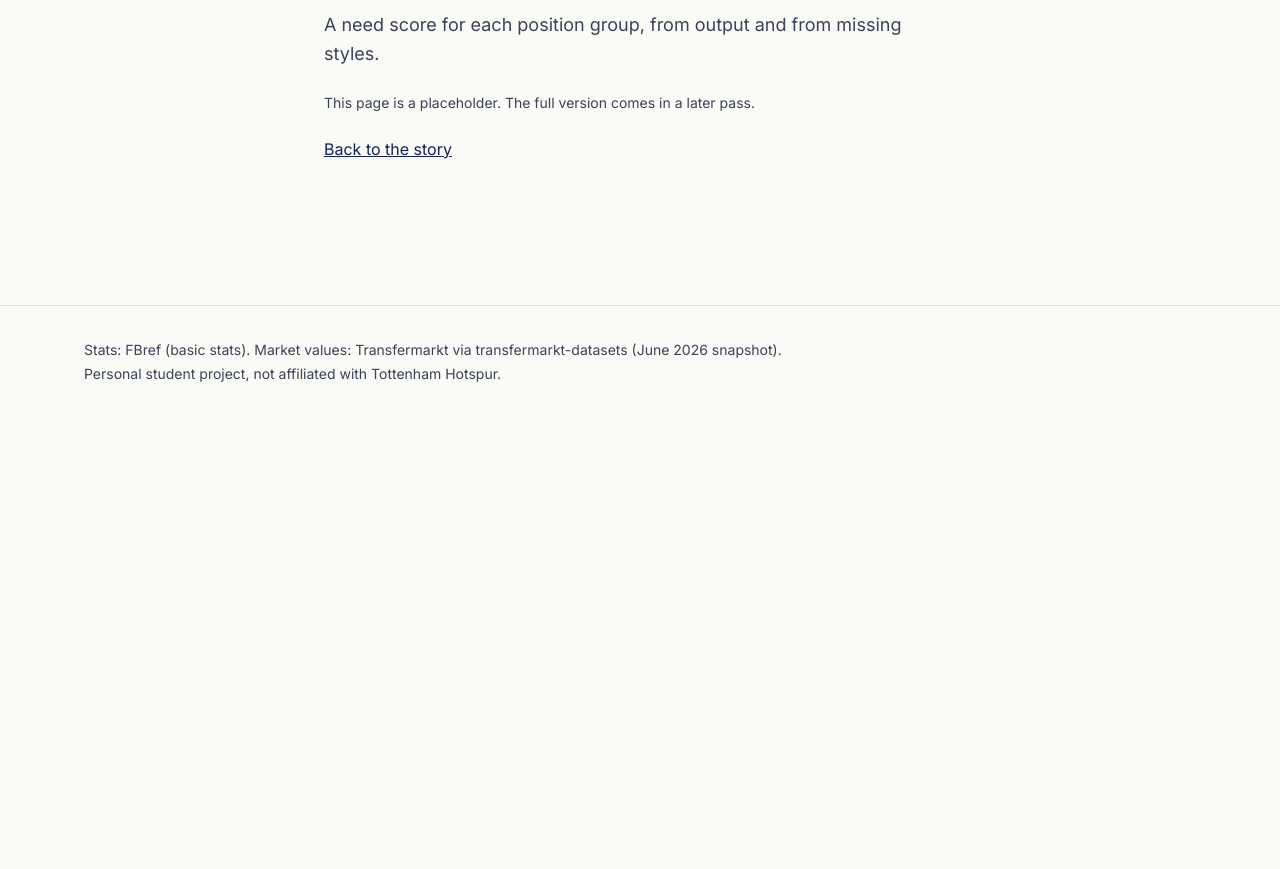
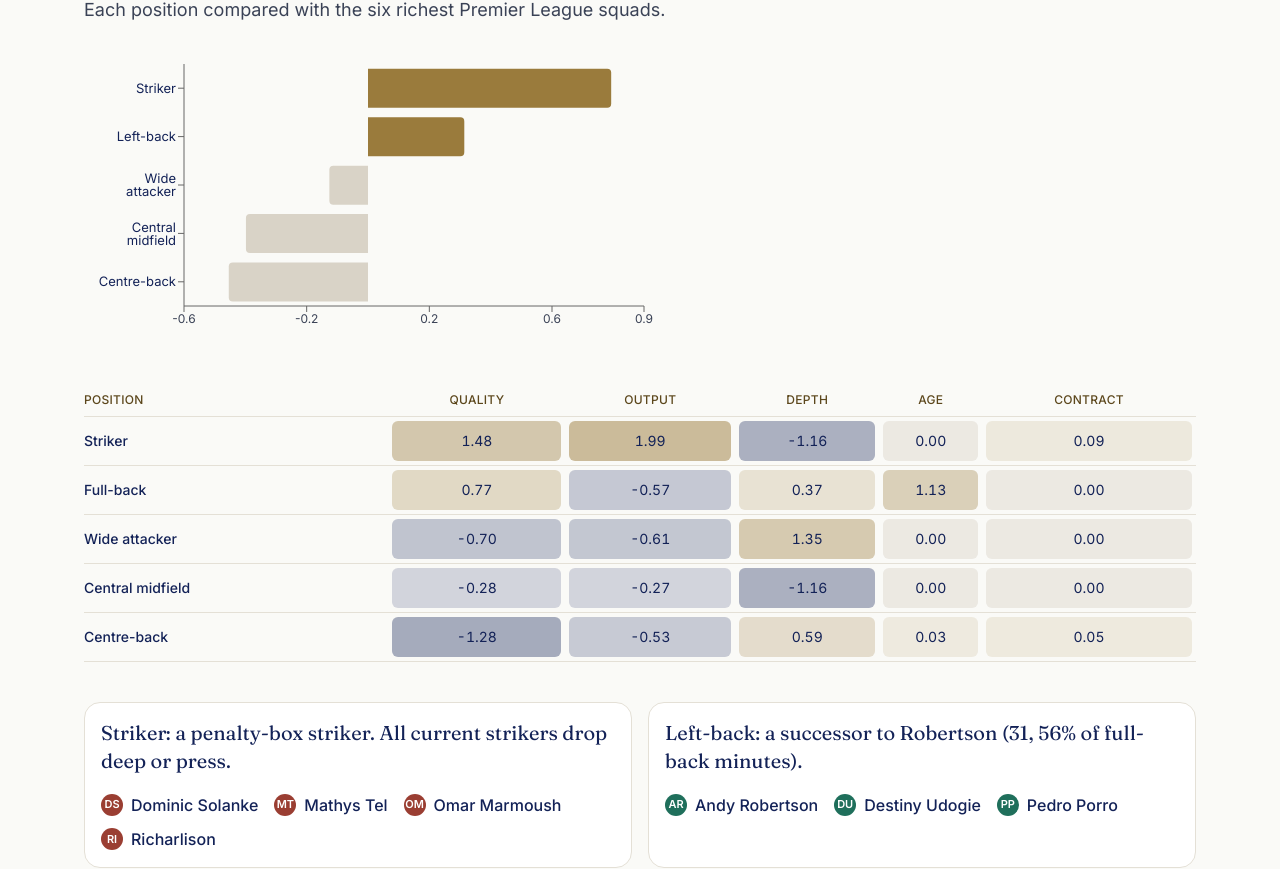
Before and after one commit to samvitchoudhary/spurs-moneyball, a Next.js app in the folder web/: page /needs in a window 1280 px wide. Shown: the part 191-1060 px from the top of the page. Before the commit the page ends 800 px from the top, so only its background shows below. Built offline with nearby package versions, Linux system fonts and the light colour scheme.

Commit message:
Replace the needs placeholder with the recruitment page
Show the need-score bars, component heatmap, and striker and left-back verdicts from the exported JSON, including the stored sensitivity result.

Co-authored-by: Cursor <cursoragent@cursor.com>

```diff
--- a/web/app/needs/page.tsx
+++ b/web/app/needs/page.tsx
@@ -1,13 +1,153 @@
-import { PlaceholderPage } from "@/components/placeholder-page";
+import { NeedsBars } from "@/components/charts/needs-bars";
+import { MethodDrawer } from "@/components/method-drawer";
+import { PlayerChip } from "@/components/player-chip";
+import { SectionHeader } from "@/components/section-header";
+import { getNeedsData, getPlayer, getSquad } from "@/lib/data";
+import type { Need, NeedComponents, NeedsSensitivity, SquadPlayer } from "@/lib/types";
+
+const COMPONENTS: { key: keyof NeedComponents; label: string }[] = [
+  { key: "quality", label: "Quality" },
+  { key: "output", label: "Output" },
+  { key: "depth", label: "Depth" },
+  { key: "age", label: "Age" },
+  { key: "contract", label: "Contract" },
+];
 
 export const metadata = { title: "Needs" };
 
 export default function Page() {
+  const { positions, needsSensitivity } = getNeedsData();
+  const needs = [...positions].sort((a, b) => a.rank - b.rank);
+  const squad = getSquad();
+  const strikers = squad.filter((player) => player.positionGroup === "ST");
+  const fullbacks = squad.filter((player) => player.positionGroup === "FB");
+  const robertson = fullbacks.find((player) => player.id === "andy-robertson-1994");
+  const robertsonAge = robertson ? getPlayer(robertson.id)?.age : null;
+  const fullback = needs.find((need) => need.positionGroup === "FB");
+  const ageShare = fullback?.raw.ageShare;
+
   return (
-    <PlaceholderPage
-      eyebrow="The squad"
-      title="What Spurs need"
-      dek="A need score for each position group, from output and from missing styles."
-    />
+    <div className="mx-auto max-w-6xl px-5 py-12">
+      <SectionHeader
+        eyebrow="The squad"
+        title="Where Spurs need to recruit"
+        dek="Each position compared with the six richest Premier League squads."
+      />
+      <div className="mt-8 max-w-xl">
+        <NeedsBars needs={needs} />
+      </div>
+      <div className="mt-10 overflow-x-auto">
+        <table className="w-full min-w-[36rem] border-collapse text-sm">
+          <thead>
+            <tr className="border-b border-[#E4E0D6] text-left text-xs uppercase tracking-wide text-[#5C471C]">
+              <th className="py-2 pr-4 font-medium">Position</th>
+              {COMPONENTS.map((column) => (
+                <th key={column.key} className="px-2 py-2 text-center font-medium">
+                  {column.label}
+                </th>
+              ))}
+            </tr>
+          </thead>
+          <tbody>
+            {needs.map((need) => (
+              <tr key={need.positionGroup} className="border-b border-[#E4E0D6]">
+                <th className="py-2 pr-4 text-left font-medium text-[#132257]">{need.position}</th>
+                {COMPONENTS.map((column) => (
+                  <td key={column.key} className="p-1">
+                    <ComponentCell need={need} component={column.key} />
+                  </td>
+                ))}
+              </tr>
+            ))}
+          </tbody>
+        </table>
+      </div>
+      <div className="mt-10 grid gap-4 md:grid-cols-2">
+        <VerdictCard title="Striker: a penalty-box striker. All current strikers drop deep or press." players={strikers} />
+        <VerdictCard
+          title={`Left-back: a successor to Robertson (${robertsonAge ?? "—"}, ${shareLabel(ageShare)} of full-back minutes).`}
+          players={fullbacks}
+        />
+      </div>
+      <MethodDrawer title="How this works">
+        <p>Quality is 35% of the score, output 25%, depth 20%, age 10%, and contract 10%.</p>
+        <p>{sensitivityLine(needsSensitivity)}</p>
+        <p>There is no injury data. The 2026–27 season is only partial, and the comparison uses basic stats only.</p>
+      </MethodDrawer>
+    </div>
   );
 }
+
+function ComponentCell({ need, component }: { need: Need; component: keyof NeedComponents }) {
+  const value = need.components[component];
+  return (
+    <span
+      title={rawTooltip(need, component)}
+      className="group relative flex h-10 items-center justify-center rounded-md tabular text-[#132257]"
+      style={{ backgroundColor: heatColor(value) }}
+    >
+      {value == null ? "—" : value.toFixed(2)}
+      <span className="pointer-events-none absolute bottom-full left-1/2 z-10 mb-1 hidden -translate-x-1/2 whitespace-nowrap rounded-md bg-[#132257] px-2 py-1 text-xs text-white group-hover:block">
+        {rawTooltip(need, component)}
+      </span>
+    </span>
+  );
+}
+
+function VerdictCard({ title, players }: { title: string; players: SquadPlayer[] }) {
+  return (
+    <article className="rounded-2xl border border-[#E4E0D6] bg-white p-4">
+      <h3 className="font-serif text-xl leading-snug text-[#132257]">{title}</h3>
+      <div className="mt-4 flex flex-wrap gap-x-4 gap-y-2">
+        {players.map((player) => (
+          <PlayerChip
+            key={player.id}
+            id={player.inPlayers ? player.id : null}
+            name={player.name}
+            positionGroup={player.positionGroup}
+          />
+        ))}
+      </div>
+    </article>
+  );
+}
+
+function heatColor(value: number | null) {
+  if (value == null || value === 0) return "rgba(217, 211, 199, 0.45)";
+  const strength = Math.min(Math.abs(value) / 2, 1);
+  const alpha = 0.12 + strength * 0.38;
+  return value > 0 ? `rgba(154, 123, 60, ${alpha})` : `rgba(19, 34, 87, ${alpha})`;
+}
+
+function rawTooltip(need: Need, component: keyof NeedComponents) {
+  const raw = need.raw;
+  if (component === "quality") return `${euros(raw.spursQualityEur)} vs ${euros(raw.benchmarkQualityEur)}`;
+  if (component === "depth") return `${count(raw.spursDepth)} vs ${count(raw.benchmarkDepth)}`;
+  if (component === "output") return raw.outputPercentile == null ? "—" : `${raw.outputPercentile}th percentile`;
+  if (component === "age") return `${shareLabel(raw.ageShare)} of minutes`;
+  return `${shareLabel(raw.contractShare)} of minutes`;
+}
+
+function euros(value: number | null) {
+  if (value == null) return "—";
+  return `€${Math.round(value / 1_000_000)}m`;
+}
+
+function count(value: number | null) {
+  if (value == null) return "—";
+  return Number.isInteger(value) ? String(value) : value.toFixed(1);
+}
+
+function shareLabel(value: number | null | undefined) {
+  if (value == null) return "—";
+  return `${Math.round(value * 100)}%`;
+}
+
+function sensitivityLine(sensitivity: NeedsSensitivity) {
+  if (!sensitivity.top2EqualWeightsChanged && !sensitivity.top2Quality50Changed) {
+    return "The top 2 didn't change under equal weights or with quality at 50%.";
+  }
+  const equal = sensitivity.top2EqualWeightsChanged ? "changed" : "didn't change";
+  const quality = sensitivity.top2Quality50Changed ? "changed" : "didn't change";
+  return `The top 2 ${equal} under equal weights, and ${quality} with quality at 50%.`;
+}
--- a/web/lib/data.ts
+++ b/web/lib/data.ts
@@ -11,6 +11,7 @@ import type {
   ModelMetrics,
   Need,
   NeedsData,
+  SquadPlayer,
   Neighbor,
   PcaPoint,
   Player,
@@ -69,9 +70,17 @@ export function getBacktest(): { windows: BacktestWindow[]; picks: BacktestPick[
   return read("backtest.json");
 }
 
+export function getNeedsData(): NeedsData {
+  return read<NeedsData>("needs.json");
+}
+
 export function getNeeds(): Need[] {
   const data = read<NeedsData | Need[]>("needs.json");
   return Array.isArray(data) ? data : data.positions;
+}
+
+export function getSquad(): SquadPlayer[] {
+  return read<SquadPlayer[]>("squad.json");
 }
 
 export function getShortlist(): ShortlistRow[] {
```
